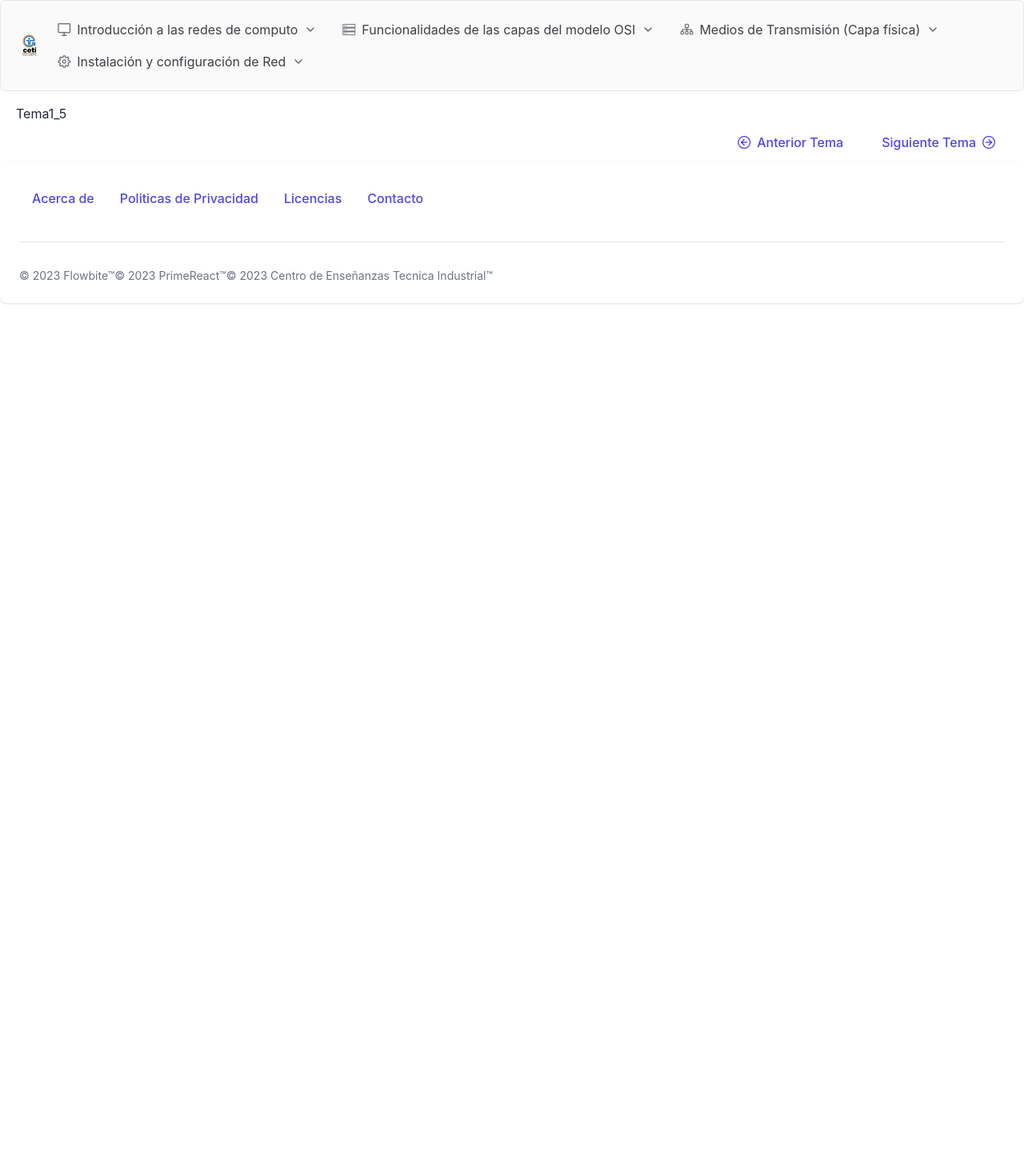
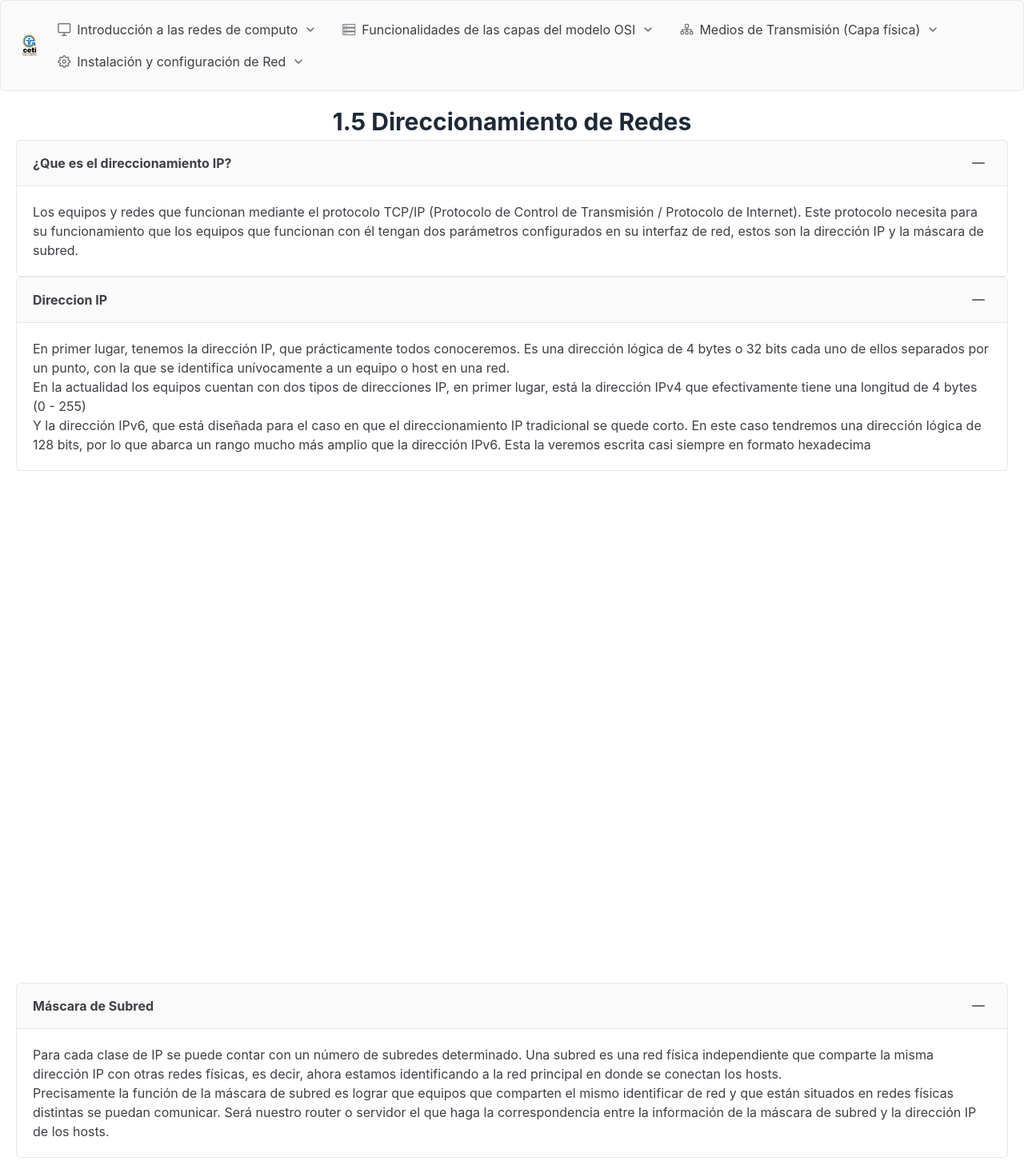
Before and after one commit to Gabo-Puck/RedesCeti, a React (Vite) app: page /unidades/u1/Tema1_5 in a window 1280 px wide. Shown: the top 1462 px of the page at 80% size. Before the commit the page ends 800 px from the top, so only its background shows below. Built offline with nearby package versions, Linux system fonts and the light colour scheme; a web font is replaced by a local one.

Commit message:
Tema 1.5 Completed

```diff
--- a/src/pages/Chapter1/Tema1_3/Tema1_3.tsx
+++ b/src/pages/Chapter1/Tema1_3/Tema1_3.tsx
@@ -10,7 +10,7 @@ function Tema1_3() {
   const [activeIndex, setActiveIndex] = useState<number>(0);
   return (
     <div>
-      <Title content="Topología de Redes " />
+      <Title content="1.3 Topología de Redes " />
       <ReactPlayer
         url={"https://www.youtube.com/embed/04jfARpozAc?si=syer1rOMMFnegM-E"}
         width="100%"
--- a/src/pages/Chapter1/Tema1_5.tsx
+++ b/src/pages/Chapter1/Tema1_5.tsx
@@ -1,7 +1,65 @@
 import React from "react";
+import Title from "../../components/Lesson/Title";
+import { Panel } from "primereact/panel";
+import ReactPlayer from "react-player";
 
 function Tema1_5() {
-  return <div>Tema1_5</div>;
+  return (
+    <div>
+      <Title content="1.5 Direccionamiento de Redes" />
+      <Panel header="¿Que es el direccionamiento IP?" toggleable>
+        <p>
+          Los equipos y redes que funcionan mediante el protocolo TCP/IP
+          (Protocolo de Control de Transmisión / Protocolo de Internet). Este
+          protocolo necesita para su funcionamiento que los equipos que
+          funcionan con él tengan dos parámetros configurados en su interfaz de
+          red, estos son la dirección IP y la máscara de subred.
+        </p>
+      </Panel>
+      <Panel header="Direccion IP" toggleable>
+        <p>
+          En primer lugar, tenemos la dirección IP, que prácticamente todos
+          conoceremos. Es una dirección lógica de 4 bytes o 32 bits cada uno de
+          ellos separados por un punto, con la que se identifica unívocamente a
+          un equipo o host en una red.
+        </p>
+        <p>
+          En la actualidad los equipos cuentan con dos tipos de direcciones IP,
+          en primer lugar, está la dirección IPv4 que efectivamente tiene una
+          longitud de 4 bytes (0 - 255)
+        </p>
+        <p>
+          Y la dirección IPv6, que está diseñada para el caso en que el
+          direccionamiento IP tradicional se quede corto. En este caso tendremos
+          una dirección lógica de 128 bits, por lo que abarca un rango mucho más
+          amplio que la dirección IPv6. Esta la veremos escrita casi siempre en
+          formato hexadecima
+        </p>
+      </Panel>
+      <ReactPlayer
+        url={"https://www.youtube.com/embed/EdY-vYip1Tw?si=yWshdA0sokb0aBiZ"}
+        width="100%"
+        height="80vh"
+        loop
+        playing={true}
+      />
+      <Panel header="Máscara de Subred" toggleable>
+        <p>
+          Para cada clase de IP se puede contar con un número de subredes
+          determinado. Una subred es una red física independiente que comparte
+          la misma dirección IP con otras redes físicas, es decir, ahora estamos
+          identificando a la red principal en donde se conectan los hosts.
+        </p>
+        <p>
+          Precisamente la función de la máscara de subred es lograr que equipos
+          que comparten el mismo identificar de red y que están situados en
+          redes físicas distintas se puedan comunicar. Será nuestro router o
+          servidor el que haga la correspondencia entre la información de la
+          máscara de subred y la dirección IP de los hosts.
+        </p>
+      </Panel>
+    </div>
+  );
 }
 
 export default Tema1_5;
--- a/src/pages/Chapter1/Tema1_6/Tema1_6.tsx
+++ b/src/pages/Chapter1/Tema1_6/Tema1_6.tsx
@@ -8,7 +8,7 @@ import { Image } from "primereact/image";
 function Tema1_6() {
   return (
     <div>
-      <Title content="Modelos de Referencia" />
+      <Title content="1.6 Modelos de Referencia" />
       <Panel header="Modelo TCP/IP" toggleable>
         <p>
           El protocolo de Internet (IP) es el sistema de direcciones de Internet
```
